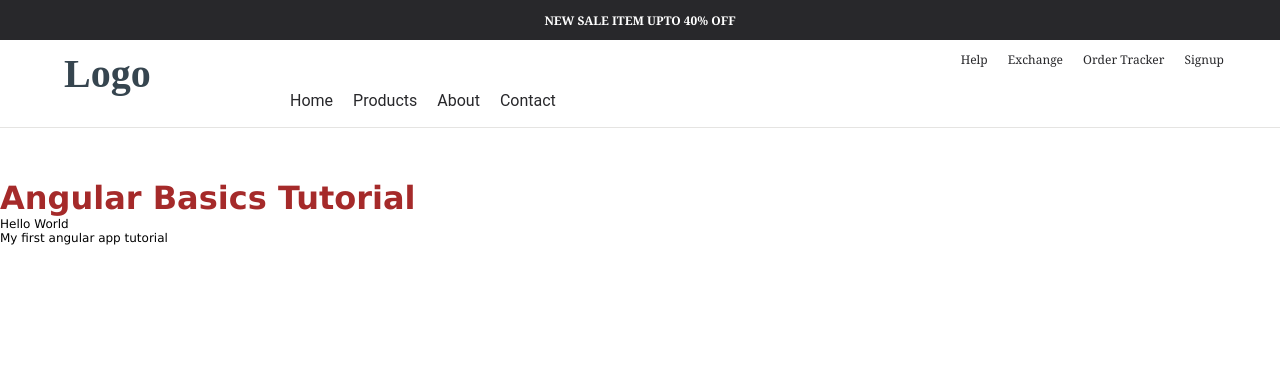
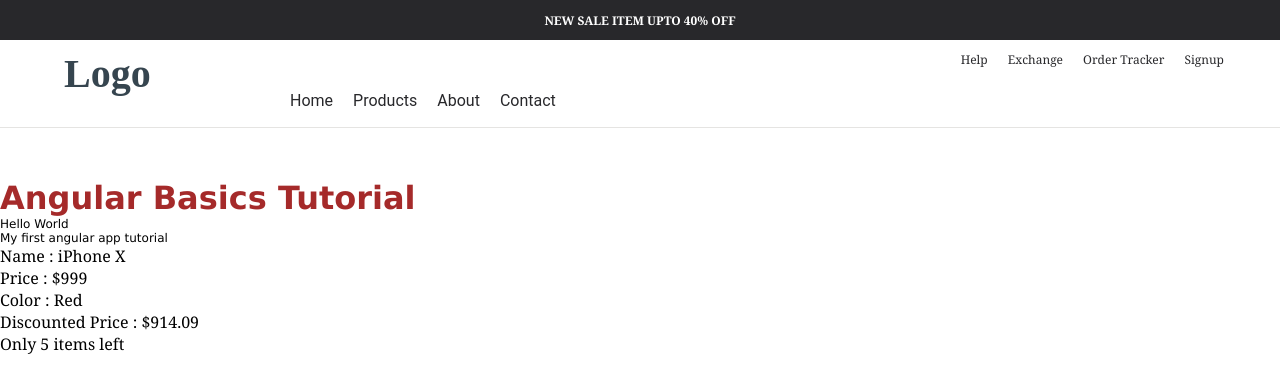
Before and after one commit to borismerminod/angular, an Angular app in the folder AngularBasics/: page / in a window 1280 px wide. Shown: the top 392 px of the page. Built offline with nearby package versions, Linux system fonts and the light colour scheme.

Commit message:
Data binding : string interpolation

```diff
--- a/AngularBasics/src/app/app.component.html
+++ b/AngularBasics/src/app/app.component.html
@@ -5,3 +5,4 @@
     <p>Hello World</p>
     <p>{{message}}</p>
 </div>
+<product-list></product-list>
--- a/AngularBasics/src/app/app.component.ts
+++ b/AngularBasics/src/app/app.component.ts
@@ -2,10 +2,11 @@ import { Component } from '@angular/core';
 import { HeaderComponent } from './header/header.component';
 import { TopHeaderComponent } from './top-header/top-header.component';
 import { RouterOutlet } from '@angular/router';
+import { ProductListComponent } from './product-list/product-list.component';
 
 @Component({
   selector: 'app-root',
-  imports: [RouterOutlet, HeaderComponent, TopHeaderComponent],
+  imports: [RouterOutlet, HeaderComponent, TopHeaderComponent, ProductListComponent],
   templateUrl: './app.component.html',
   styleUrl: './app.component.css'
 })
--- a/AngularBasics/src/app/app.routes.ts
+++ b/AngularBasics/src/app/app.routes.ts
@@ -3,10 +3,13 @@ import { HeaderComponent } from './header/header.component';
 import { TopHeaderComponent } from './top-header/top-header.component';
 import { TopMenuComponent } from './header/top-menu/top-menu.component';
 import { MainMenuComponent } from './header/main-menu/main-menu.component';
+import { ProductListComponent } from './product-list/product-list.component';
+
 
 export const routes: Routes = [
     {path: 'header', component: HeaderComponent},
     {path: 'top-header', component: TopHeaderComponent},
     {path: 'top-menu', component: TopMenuComponent},
-    {path: 'top-menu', component: MainMenuComponent}
+    {path: 'top-menu', component: MainMenuComponent},
+    {path: 'product-list', component: ProductListComponent}
 ];
--- /dev/null
+++ b/AngularBasics/src/app/product-list/product-list.component.html
@@ -0,0 +1,5 @@
+<p>Name : {{product.name}}</p>
+<p>Price : {{'$' + product.price}}</p>
+<p>Color : {{product.color}}</p>
+<p>Discounted Price : ${{ getDiscountedPrice().toFixed(2)}}</p>
+<p>{{product.inStock > 0 ? 'Only ' + product.inStock + ' items left' : 'Not in stock'}}</p>
--- /dev/null
+++ b/AngularBasics/src/app/product-list/product-list.component.ts
@@ -0,0 +1,24 @@
+import { Component } from '@angular/core';
+
+@Component({
+  selector: 'product-list',
+  imports: [],
+  templateUrl: './product-list.component.html',
+  styleUrl: './product-list.component.css'
+})
+export class ProductListComponent {
+  product = {
+    name:'iPhone X',
+    price: 999,
+    color: 'Red',
+    discount: 8.5,
+    inStock: 5
+  }
+
+  getDiscountedPrice()
+  {
+    return this.product.price - (this.product.price * this.product.discount / 100)
+  }
+
+
+}
```
Also changed, not shown: AngularBasics/src/app/product-list/product-list.component.css (added), 1 other file (tests, documents, lock files or other folders).
